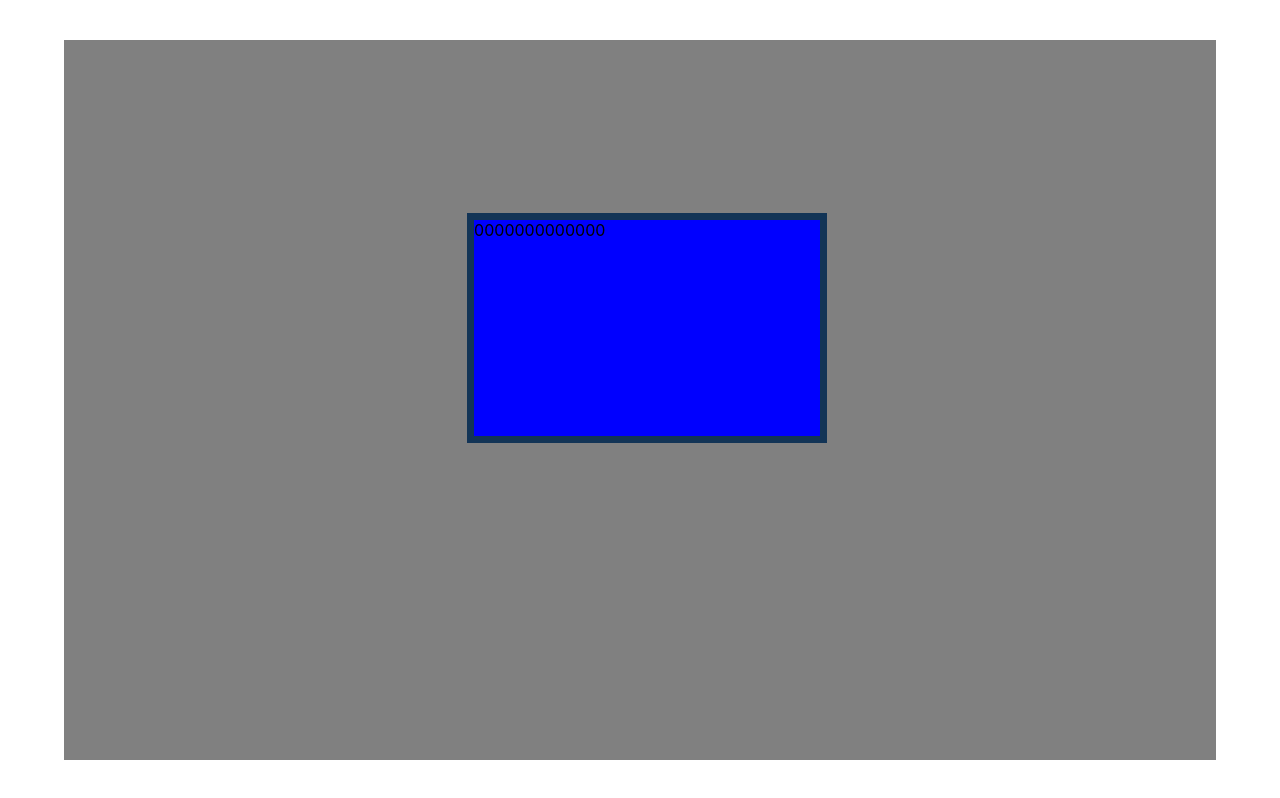
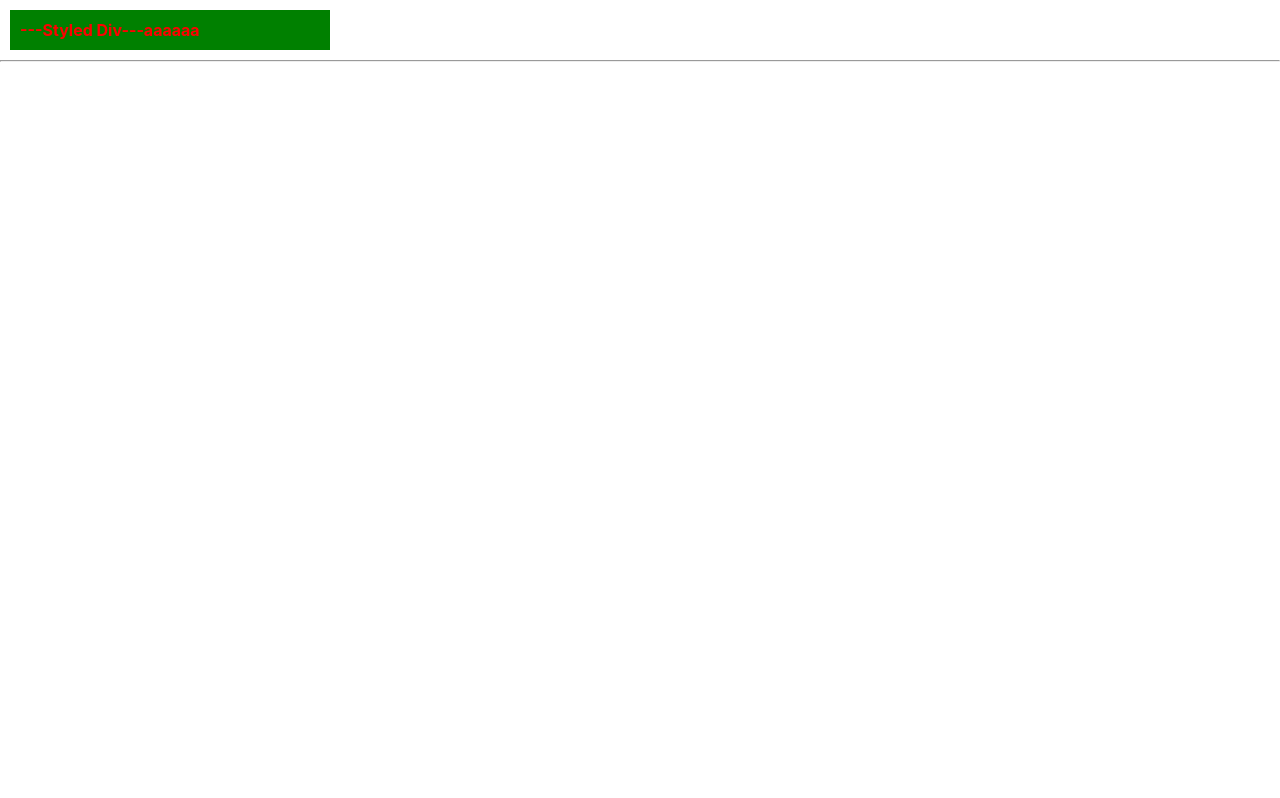
Before and after one commit to maxyou/react-ts-slider, a React (Create React App) app: page / in a window 1280 px wide. Built offline with nearby package versions, Linux system fonts and the light colour scheme.

Commit message:
styled custom component in typescript

```diff
--- a/src/App.tsx
+++ b/src/App.tsx
@@ -45,36 +45,119 @@ const StyledDivSub = styled.div`
     background-color: ${props=>props.color};
     flex: 0 0 auto;
 `
+interface IDDProp {
+  c2olor: string
+}
+// const HH = styled.h2.attrs<IHHProp>({
+//   colo2r: (props:IHHProp)=>props.colo3r,
+//   // colo3r: 'brown',
+// })`
+// border:2px solid #dede00;
+// color: ${(props:IHHProp)=>props.colo2r};
+// `
 
-function DivWin() {
-  return <StyledDivWin>
-
-    </StyledDivWin>
+const DD = styled.div<{c2olor: string}>`
+  background-color: ${props=>props.c2olor};
+  margin-left: 15vw;
+  margin-top: 15vh;
+  width: 100px;
+  height: 100px;
+`
+interface IHHProp {
+  colo2r: string,
+  colo3r: string,
+  width: string,
+  children: any,
+  className: any
 }
-function DivSub() {
-  return <StyledDivSub>0000000000000</StyledDivSub>
+const SubPage = (props:IHHProp)=>{
+  return <div className={props.className} style={{
+    backgroundColor:props.colo2r,
+    width:props.width
+  }}>color: {props.colo2r}</div>
+  // return <div color={props=>props.colo2r}></div>
 }
 
+const StyledSubPage = styled(SubPage)`
+  width: 200px;
+  hight: 100px;
+`
+const Button = (props:IHHProp) => {
+  return <a className={props.className} >{props.children}</a>;
+};
+const StyledButton = styled(Button)`
+color: palevioletred;
+font-weight: bold;
+`
 
+interface IDivProp {
+  aaa:string,
+  children: any,
+  className?: any
+}
+const SDiv = (props:IDivProp) => (
+  <div className={props.className}>
+    {props.children}
+    {props.aaa}
+  </div>
+)
+
+const StyledDiv = styled(SDiv)`
+  padding:10px;
+  margin:10px;
+  width:300px;
+  display:block;
+  color: red;
+  background:green;
+  font-weight: bold;
+`
 function App() {
-  return (
-    <StyledDivApp>
+  return (<div>
+  <StyledDiv aaa='aaaaaa'>---Styled Div---</StyledDiv>
 
-      <StyledDivByUser color='yellow'>
+    {/* <StyledButton>aa</StyledButton> */}
 
-        <Carousel></Carousel>
+    {/* <StyledSubPage>todos</StyledSubPage>                 */}
 
-        {/* <StyledDivCarousel>
-          <StyledDivWin>
-              <StyledDivSub color='red'></StyledDivSub>
-              <StyledDivSub color='brown'></StyledDivSub>
-              <StyledDivSub color='green'></StyledDivSub>
-          </StyledDivWin>
-        </StyledDivCarousel> */}
-      </StyledDivByUser>
+    {/* <HH colo3r='green' colo2r='red'>todos aaa</HH> */}
 
-    </StyledDivApp>
+    {/* <HH colo3r='blue'  colo2r='red'>todos</HH>                 */}
+    <hr/>
+    {/* <HH colo4r='red'>total todos:</HH> */}
+
+    {/* <DD color='red' colo3r='blue'></DD> */}
+              {/* <DD c2olor='red' ></DD> */}
+  </div>
+
+    // <StyledDivApp>
+
+
+    //   <StyledDivByUser color='yellow'>
+
+    //     {/* <Carousel></Carousel> */}
+
+    //     {/* <StyledDivCarousel>
+    //       <StyledDivWin>
+    //           <StyledDivSub color='red'></StyledDivSub>
+    //           <StyledDivSub color='brown'></StyledDivSub>
+    //           <StyledDivSub color='green'></StyledDivSub>
+    //       </StyledDivWin>
+    //     </StyledDivCarousel> */}
+    //   </StyledDivByUser>
+
+    // </StyledDivApp>
   );
 }
 
+// function DivWin() {
+//   return <StyledDivWin>
+
+//     </StyledDivWin>
+// }
+// function DivSub() {
+//   return <StyledDivSub>0000000000000</StyledDivSub>
+// }
+
+
+
 export default App;
--- a/src/view/carousel/sub.tsx
+++ b/src/view/carousel/sub.tsx
@@ -1,16 +1,16 @@
 import React, { useState, useEffect } from 'react';
 import styled from 'styled-components'
 
-const StyledDivSub = styled.div`
+const StyledDivSub = styled.div<{c3olor:string}>`
     width: 100%;
     height: 100%;
-    background-color: ${props=>props.color};
+    background-color: ${(props)=>props.c3olor};
     flex: 0 0 auto;
 `
 
 export default function SubPage() {
 
-  return <StyledDivSub>0000000000000</StyledDivSub>
+  return <StyledDivSub c3olor='red'>0000000000000</StyledDivSub>
 
   // const [count, setCount] = useState(0);
 
```
Also changed, not shown: 1 other file (tests, documents, lock files or other folders).
